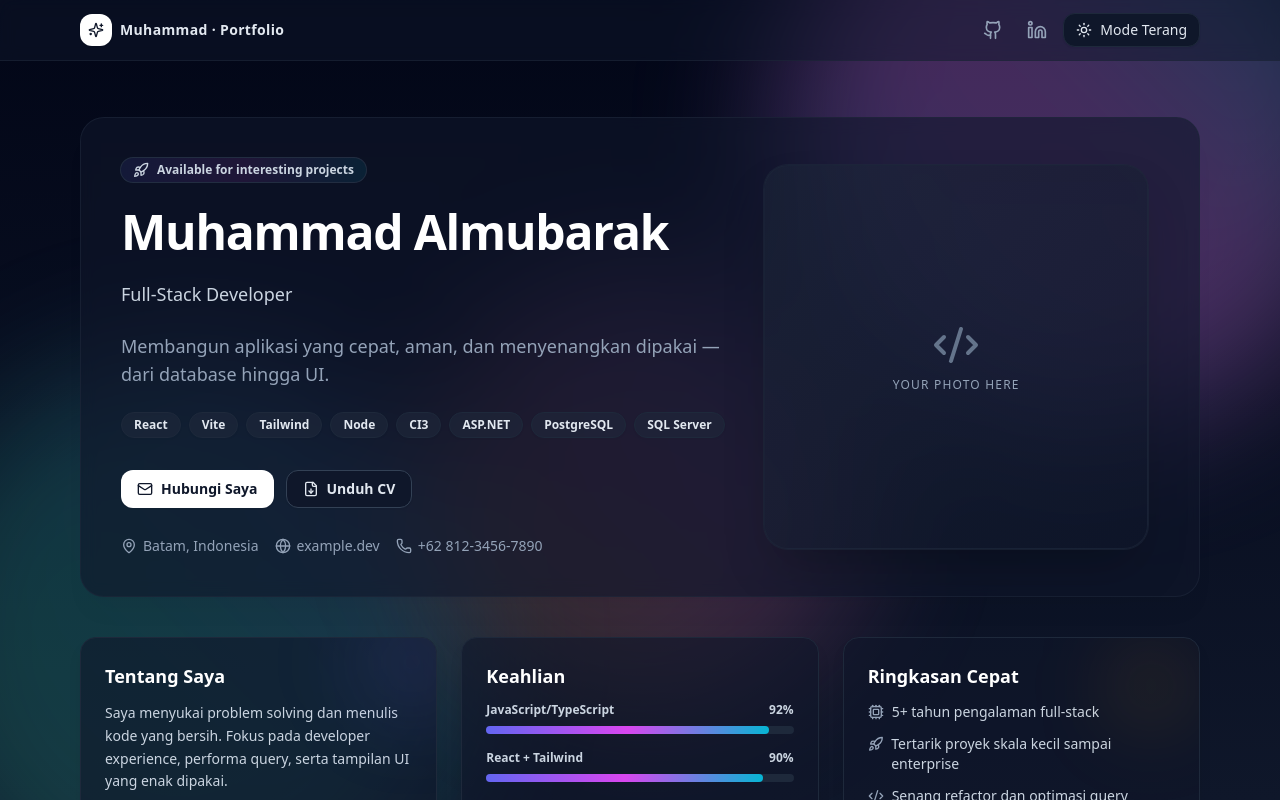
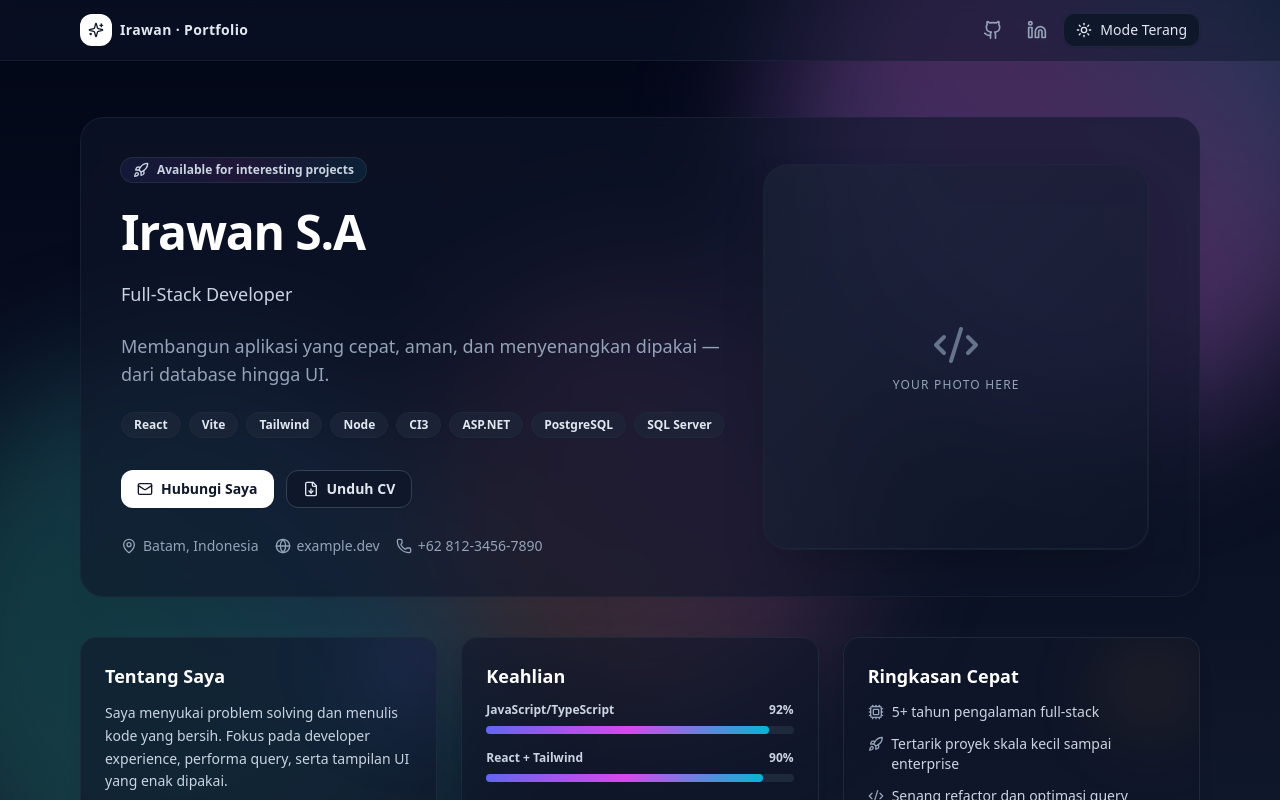
Before and after one commit to Wanmixc/wanCodeSpace, a React (Vite) app: page / in a window 1280 px wide. Shown: the top 800 px of the page. Built offline with nearby package versions, Linux system fonts and the light colour scheme.

Commit message:
⚙️update(nama)

```diff
--- a/src/DeveloperPersonalInfo.jsx
+++ b/src/DeveloperPersonalInfo.jsx
@@ -33,7 +33,7 @@ export default function DeveloperPersonalInfo() {
   // —— Data yang mudah diganti
   const profile = useMemo(
     () => ({
-      name: "Muhammad Almubarak",
+      name: "Irawan S.A",
       role: "Full‑Stack Developer",
       tagline:
         "Membangun aplikasi yang cepat, aman, dan menyenangkan dipakai — dari database hingga UI.",
```
